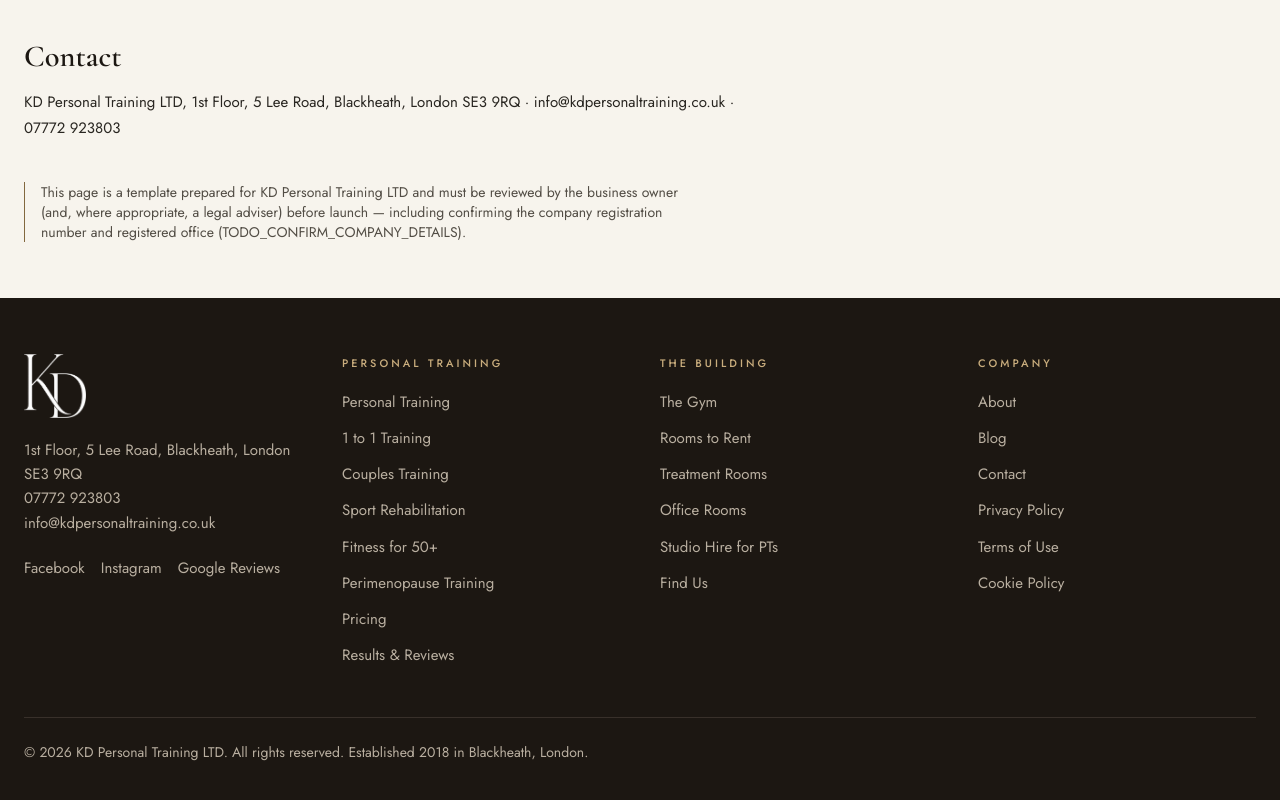
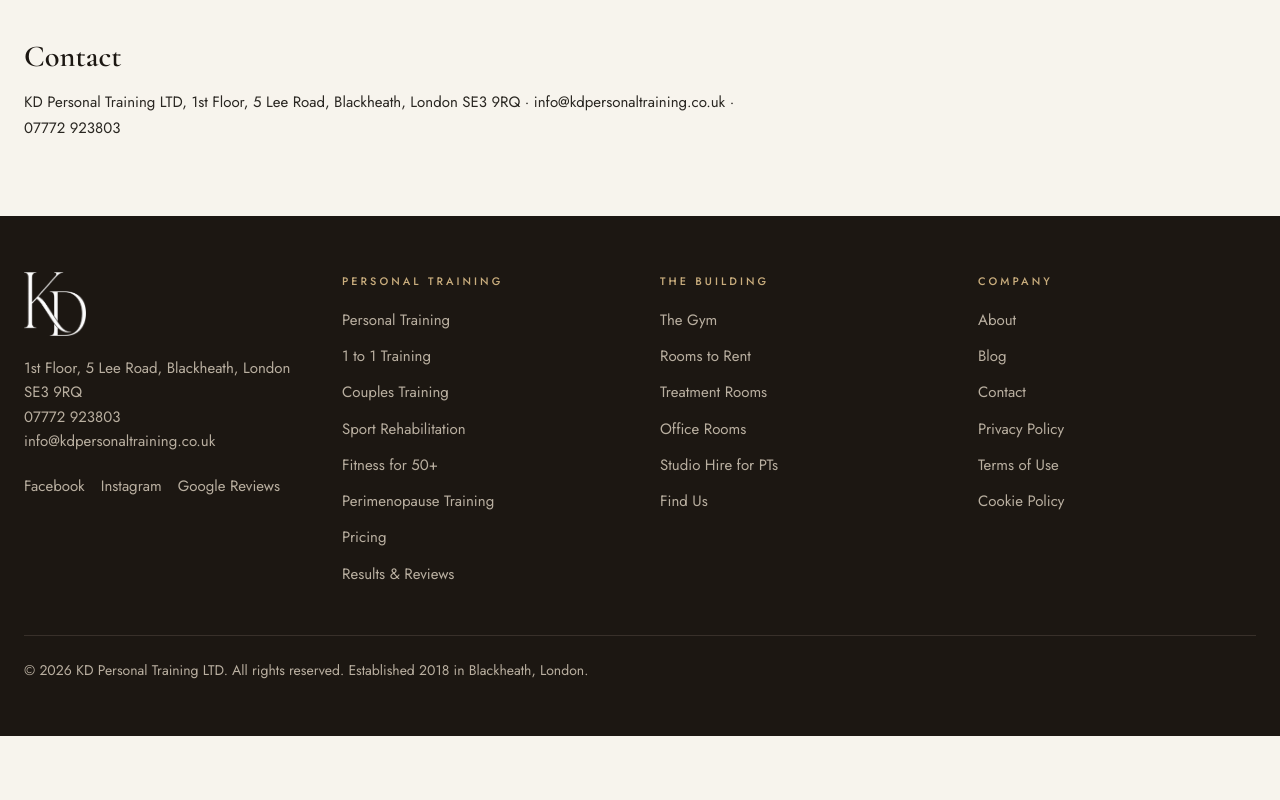
Before and after one commit to Elbrain/kd-website-v, a Next.js app: page /terms in a window 1280 px wide. Shown: the part 1163-1963 px from the top of the page. After the commit the page ends 1899 px from the top, so only its background shows below. Built offline with nearby package versions, Linux system fonts and the light colour scheme; no server answers.

Commit message:
Legal pages: remove template/TODO review banner

```diff
--- a/src/components/LegalPage.tsx
+++ b/src/components/LegalPage.tsx
@@ -23,12 +23,6 @@
       </section>
       <div className="mx-auto max-w-7xl px-4 py-14 sm:px-6">
         <div className="prose-kd">{children}</div>
-        <p className="mt-10 max-w-2xl border-l border-brass pl-4 text-sm text-stone">
-          This page is a template prepared for KD Personal Training LTD and must be reviewed by
-          the business owner (and, where appropriate, a legal adviser) before launch — including
-          confirming the company registration number and registered office
-          (TODO_CONFIRM_COMPANY_DETAILS).
-        </p>
       </div>
     </>
   );
```
